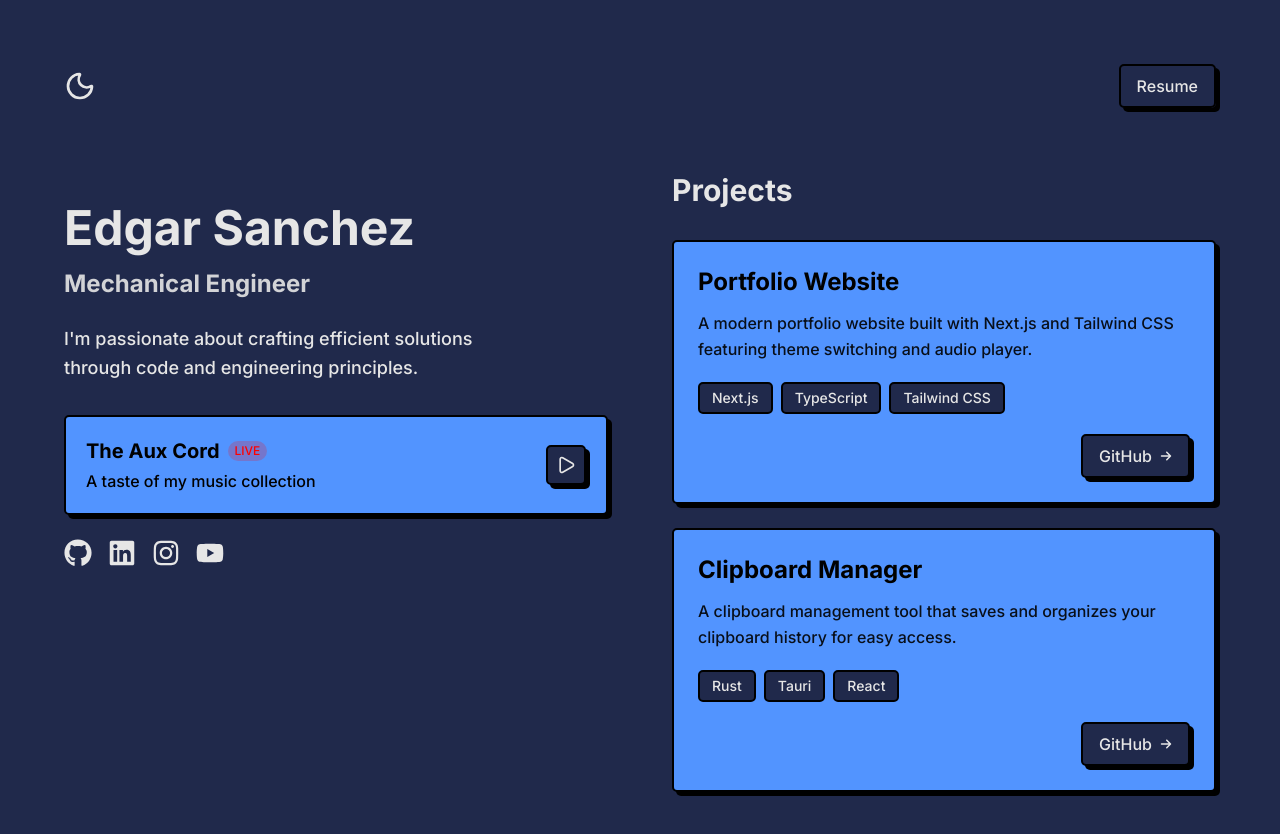
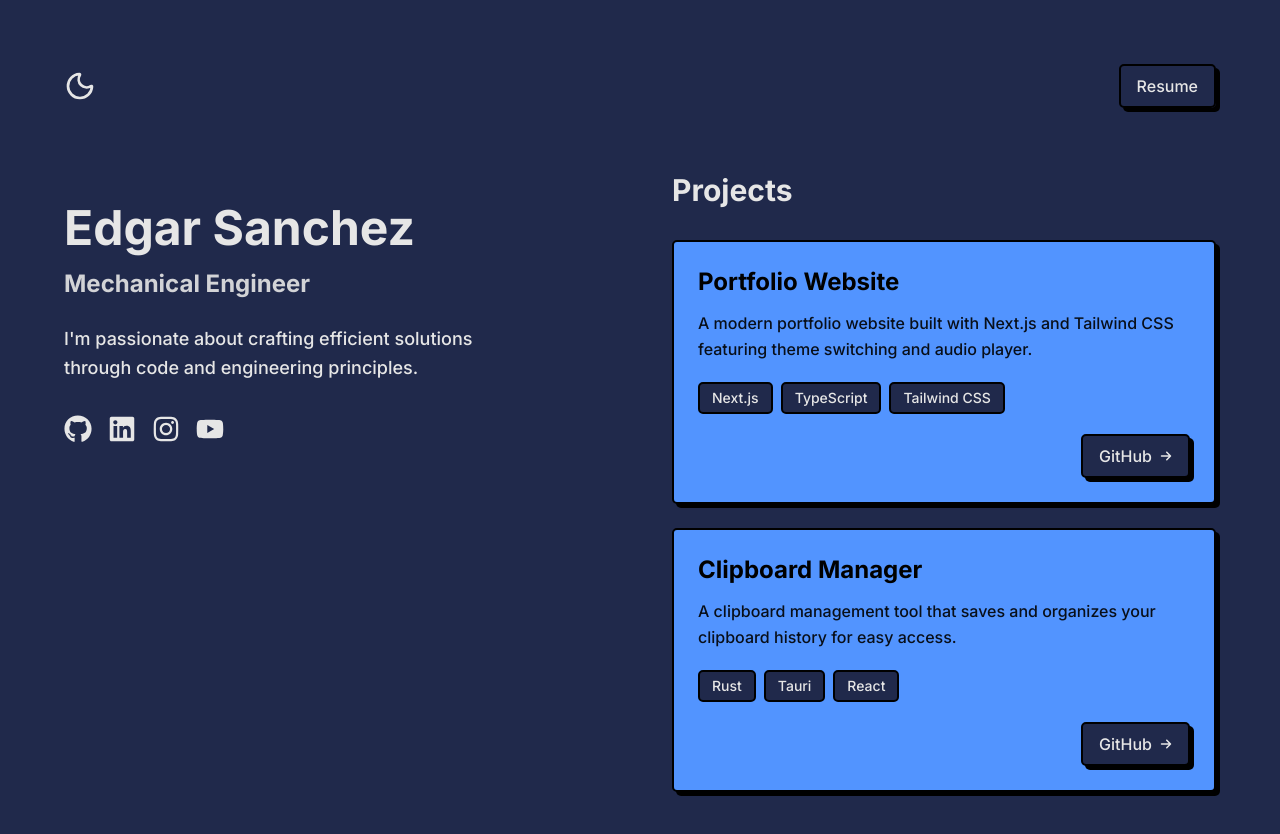
Before and after one commit to allcapsc/portfolio-app, a Next.js app: page / in a window 1280 px wide. Shown: the top 834 px of the page. Built offline with nearby package versions, Linux system fonts and the light colour scheme.

Commit message:
Removed the audio player

```diff
--- a/app/page.tsx
+++ b/app/page.tsx
@@ -1,4 +1,3 @@
-import AudioPlayer from '@/components/features/audio-player'
 import Hero from '@/components/home/hero'
 import SocialLinks from '@/components/home/social-links'
 import Projects from '@/components/home/projects'
--- a/components/home/hero.tsx
+++ b/components/home/hero.tsx
@@ -1,4 +1,3 @@
-import AudioPlayer from '@/components/features/audio-player'
 
 export default function Hero() {
   return (
@@ -8,7 +7,6 @@ export default function Hero() {
       <p className="font-base text-base sm:text-lg leading-relaxed mb-8 max-w-md">
         I'm passionate about crafting efficient solutions through code and engineering principles.
       </p>
-      <AudioPlayer />
     </div>
   )
 }
```
